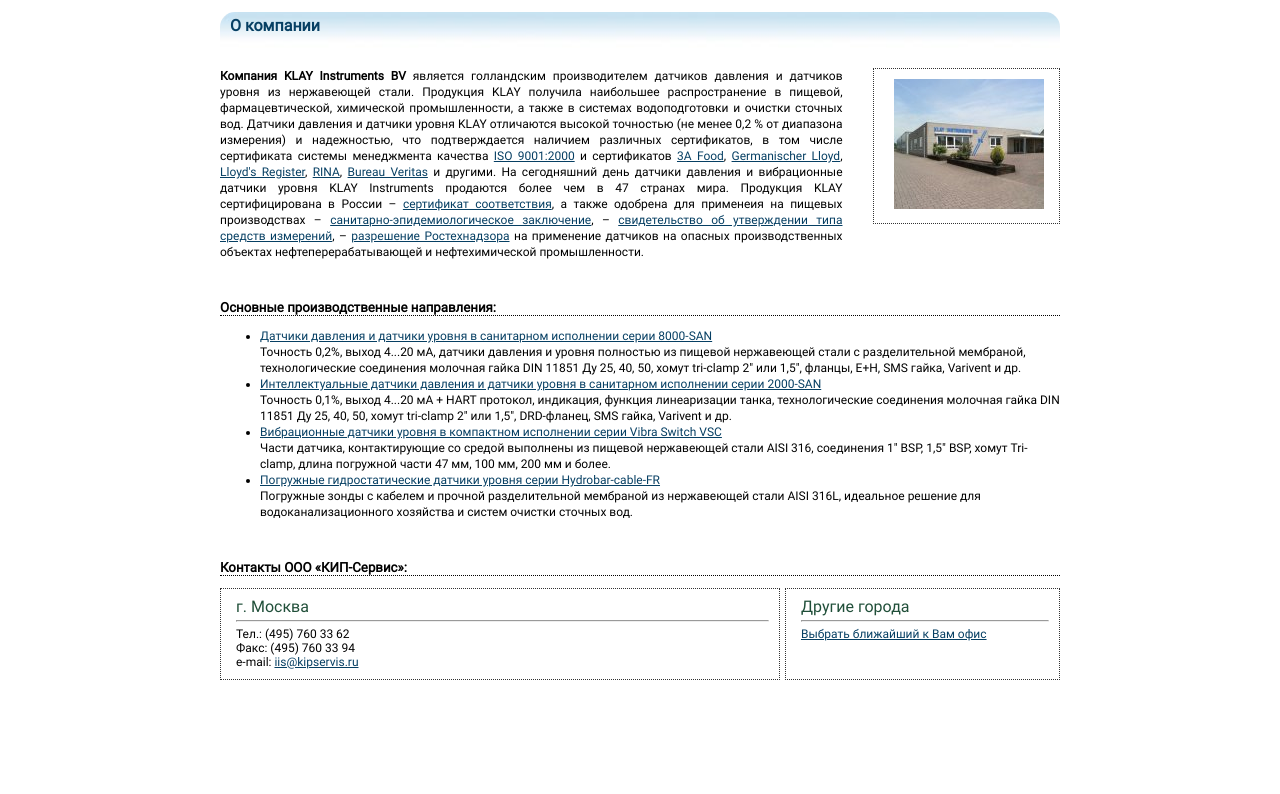
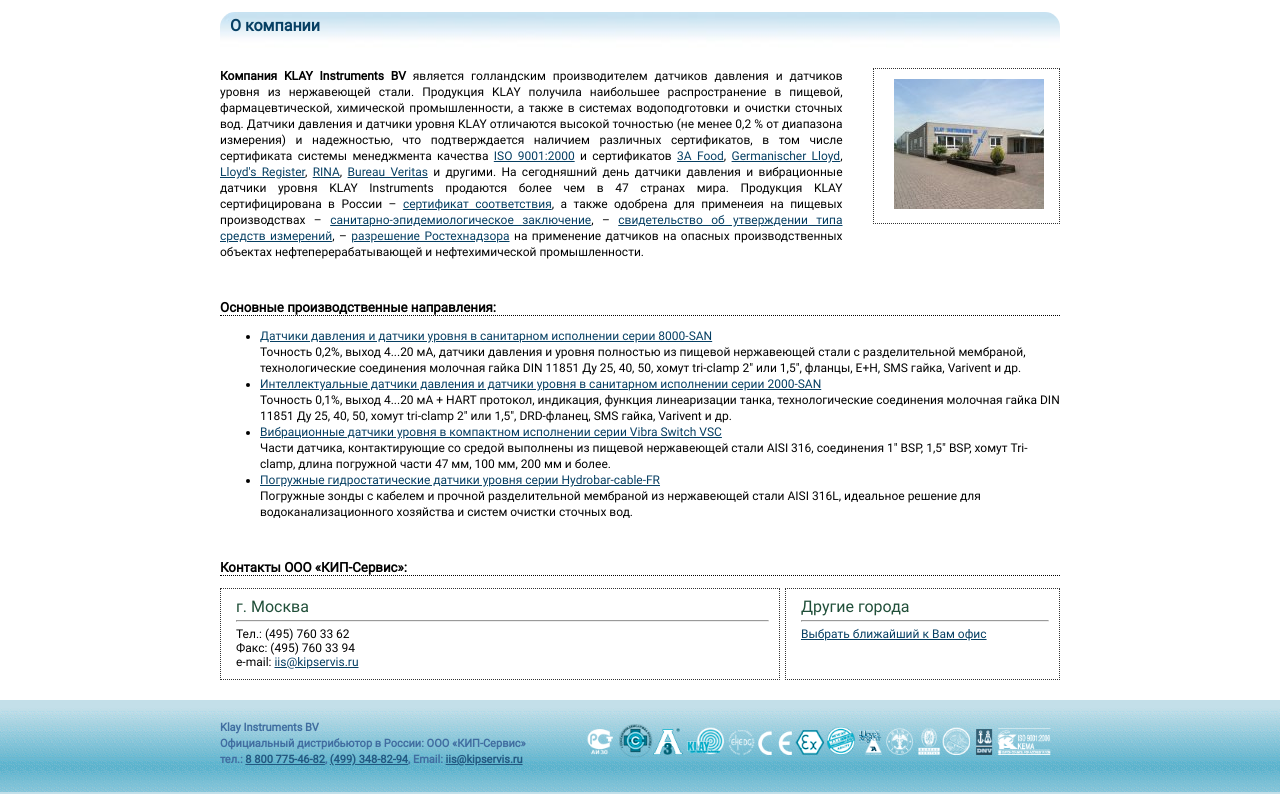
Before and after one commit to pndlvts/klay, a plain HTML site: page index.html in a window 1280 px wide. Shown: the part 336-1130 px from the top of the page. Before the commit the page ends 1016 px from the top, so only its background shows below. Drawn offline with Linux system fonts and the light colour scheme; a script that the page names is missing.

Commit message:
complete

```diff
--- a/index.html
+++ b/index.html
@@ -22,7 +22,7 @@
         <div class="container">
             <div class="row">
                 <div class="col-12">
-                    <div class="main__banner banner">
+                    <div class="main__banner banner d-none d-md-block">
                         <h5 class="banner__title">Датчики давления и датчики уровня</h5>
                         <h6 class="banner__sub-title">для пищевой, химической и фармацевтической промышленности</h6>
                         <ul class="plus">
@@ -47,7 +47,7 @@
                         </div>
                     </div>
                     <nav class="navigation">
-                        <ul class="navigation__nav-list">
+                        <ul class="navigation__nav-list d-block d-md-flex">
                             <li class="navigation__nav-item">
                                 <a href="https://klaysensor.ru/" class="navigation__nav-link">Главная</a>
                             </li>
@@ -80,7 +80,7 @@
                         <h5>О компании</h5>
                     </div>
                     <div class="row about">
-                        <div class="col-9">
+                        <div class="col-12 col-md-9">
                             <p class="about__txt">
                                 <strong>Компания KLAY Instruments BV</strong> является голландским производителем датчиков давления и датчиков уровня из нержавеющей стали. Продукция KLAY получила наибольшее распространение в пищевой, фармацевтической, химической промышленности, а также в системах водоподготовки и очистки сточных вод. Датчики давления и датчики уровня KLAY отличаются высокой точностью (не менее 0,2 % от диапазона измерения) и надежностью, что подтверждается наличием различных сертификатов, в том числе сертификата системы менеджмента качества <a href="https://klaysensor.ru/certificates/ISO_9001-2008.pdf">ISO 9001:2000</a> и сертификатов <a href="https://klaysensor.ru/certificates/3A_Food_certificate.pdf">3A Food</a>, <a href="https://klaysensor.ru/certificates/Germanischer_Lloyd.pdf">Germanischer Lloyd</a>, <a href="https://klaysensor.ru/certificates/Lloyds_Register.pdf">Lloyd's Register</a>, <a href="https://klaysensor.ru/certificates/RINA.pdf">RINA</a>, <a href="https://klaysensor.ru/certificates/Bureau_Veritas.pdf">Bureau Veritas</a> и другими.
 
@@ -89,7 +89,7 @@
                                 Продукция KLAY сертифицирована в России – <a href="https://klaysensor.ru/certificates/ss_big.jpg">сертификат соответствия</a>, а также одобрена для применеия на пищевых производствах – <a href="https://klaysensor.ru/certificates/sez_big.jpg">санитарно-эпидемиологическое заключение</a>, – <a href="https://klaysensor.ru/certificates/sez_big.jpg">свидетельство об утверждении типа средств измерений</a>, – <a href="https://klaysensor.ru/certificates/rtn_big.jpg">разрешение Ростехнадзора</a> на применение датчиков на опасных производственных объектах нефтеперерабатывающей и нефтехимической промышленности.
                             </p>
                         </div>
-                        <div class="col-3">
+                        <div class="col-3 d-none d-md-block">
                             <div class="about__house">
                                 <img src="media/klaycompany.jpg" alt="house">
                             </div>
@@ -127,7 +127,7 @@
                             <div class="col-12">
                                 <h5 class="title">Контакты ООО «КИП-Сервис»:</h5>
                             </div>
-                            <div class="col-8 capital-city">
+                            <div class="col-5 col-md-8 capital-city">
                                 <div class="contacts__city">
                                     <div class="contacts__title">
                                         г. Москва
@@ -142,7 +142,7 @@
                                     </div>
                                 </div>
                             </div>
-                            <div class="col-4 all-cities">
+                            <div class="col-6 col-md-4 all-cities">
                                 <div class="contacts__city">
                                     <div class="contacts__title">
                                         Другие города
@@ -159,8 +159,25 @@
             </div>
         </div>
     </div>
-    <footer>
-
+    <footer class="footer">
+        <div class="container">
+            <div class="row">
+                <div class="col-12 col-md-5">
+                    <div class="footer__company">
+                        <span>Klay Instruments BV</span>
+                        <br>
+                        <span>Официальный дистрибьютор в России: ООО «КИП-Сервис»</span>
+                        <br>
+                        <span>тел.: </span>
+                        <a href="tel:88007754682">8 800 775-46-82</a>,
+                        <a href="tel:84993488294">(499) 348-82-94</a>, Email: <a href="mailto:iis@kipservis.ru">iis@kipservis.ru</a>
+                    </div>
+                </div>
+                <div class="d-none d-md-block col-md-7 footer__cert">
+                    <img src="media/footer_bckg_cert.png" alt="cert" title="">
+                </div>
+            </div>
+        </div>
     </footer>
     <script src="bootstrap/js/jquery-3.3.1.js"></script>
     <script src="bootstrap/js/bootstrap.bundle.min.js"></script>
--- /dev/null
+++ b/scss/footer.scss
@@ -0,0 +1,23 @@
+.footer {
+    background: url("../media/footer_bckg.gif");
+    height: 94px;
+    margin-top: 20px;
+    padding-top: 20px;
+    font-weight: bold;
+    font-size: 11px;
+    line-height: 16px;
+    color: #406da0;
+    a, a:active, a:visited{
+        color: #235880;
+        text-decoration: underline;
+    }
+    a:hover{
+        text-decoration: none;
+    }
+    &__cert{
+        overflow: hidden;
+        img{
+            max-width: 100%
+        }
+    }
+}
--- a/scss/style.scss
+++ b/scss/style.scss
@@ -60,3 +60,4 @@ a:hover {
 @import "titleLine";
 @import "products";
 @import "contacts";
+@import "footer";
```
Also changed, not shown: css/style.css, media/footer_bckg.gif (added), media/footer_bckg_cert.png (added), 2 other files. Lines whose indentation alone changed are shown as unchanged.
